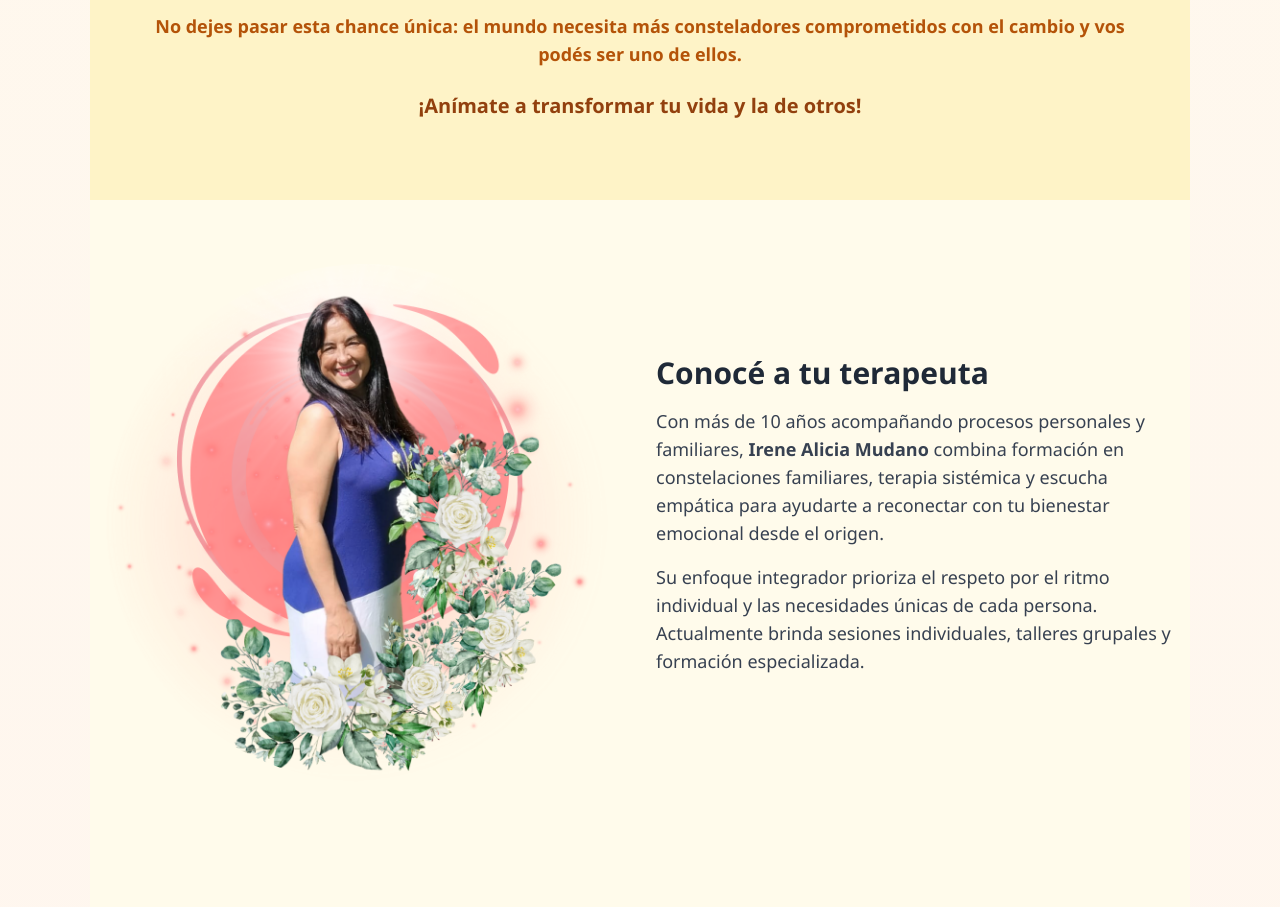
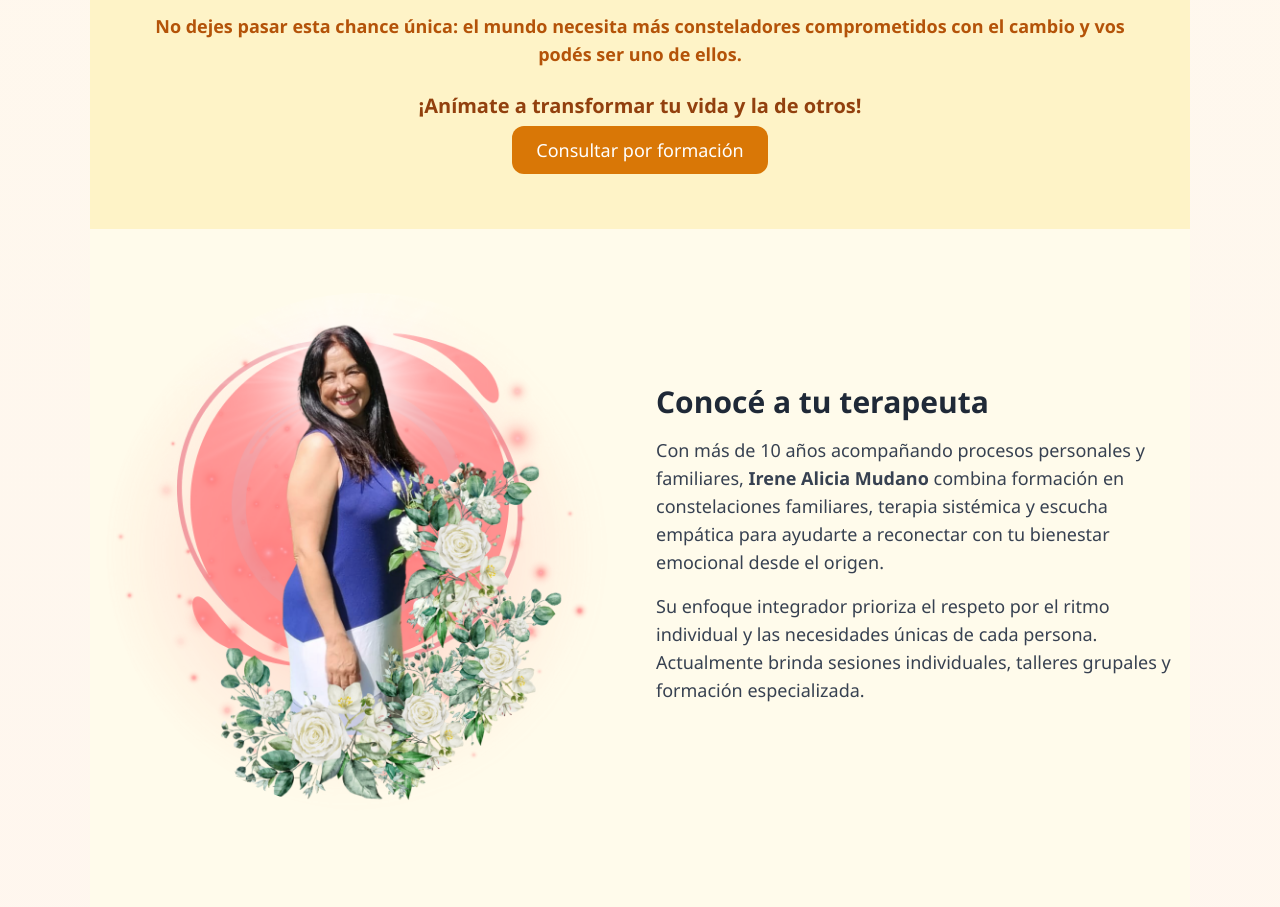
Before and after one commit to palazzid88/constelaciones-familiares, a plain HTML site: page index.html in a window 1280 px wide. Shown: the part 2340-3247 px from the top of the page. Drawn offline with nearby package versions, Linux system fonts and the light colour scheme.

Commit message:
se añade enlace a wtp - quiero ser constelador -

```diff
--- a/index.html
+++ b/index.html
@@ -158,7 +158,11 @@
       No dejes pasar esta chance única: el mundo necesita más consteladores comprometidos con el cambio y vos podés ser uno de ellos.
     </p>
     <p class="text-yellow-800 font-bold text-xl mt-6">¡Anímate a transformar tu vida y la de otros!</p>
-  </div>
+    <a href="https://wa.me/5491159195211?text=Quiero%20consultar%20por%20la%20formaci%C3%B3n%20%22Quiero%20ser%20constelador!%22" target="_blank"
+    class="bg-yellow-600 hover:bg-yellow-700 text-white py-3 px-6 rounded-xl text-lg transition">
+    Consultar por formación
+  </a>
+</div>
 </section>
 
 
```
